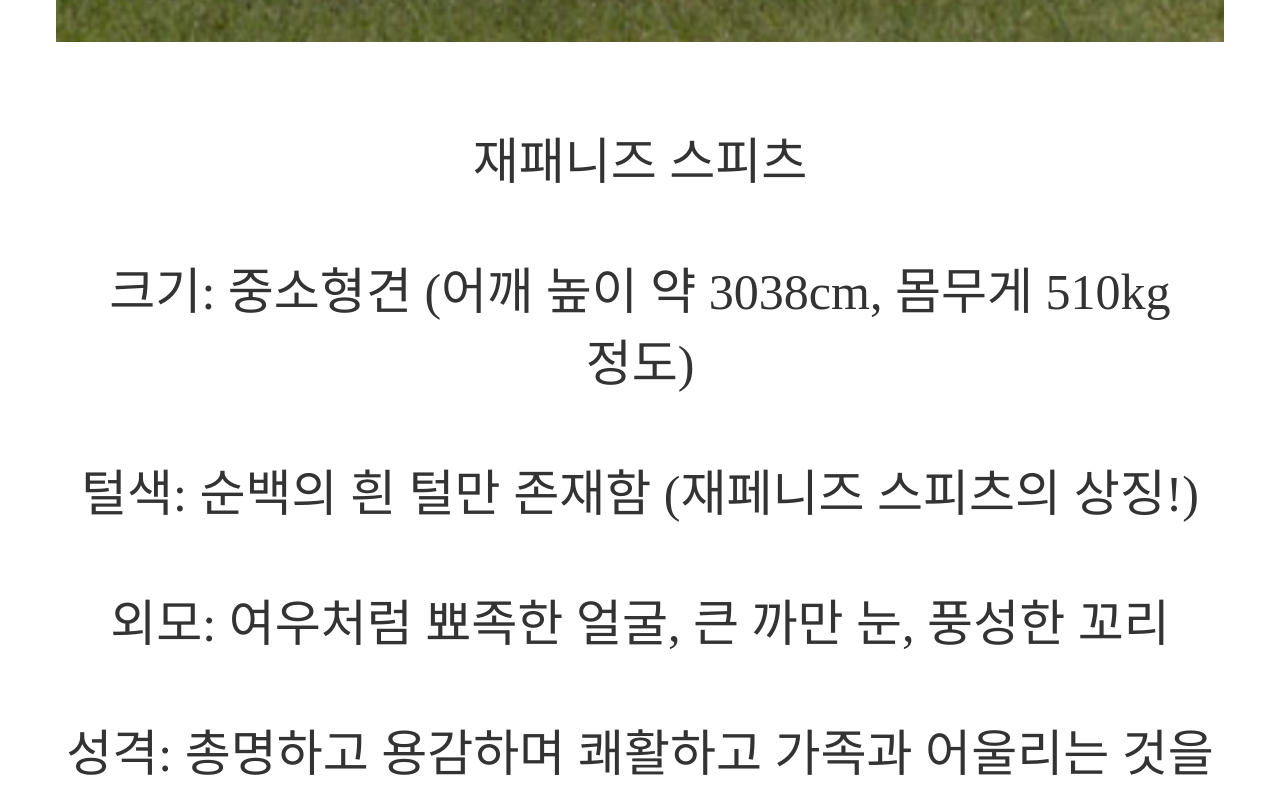
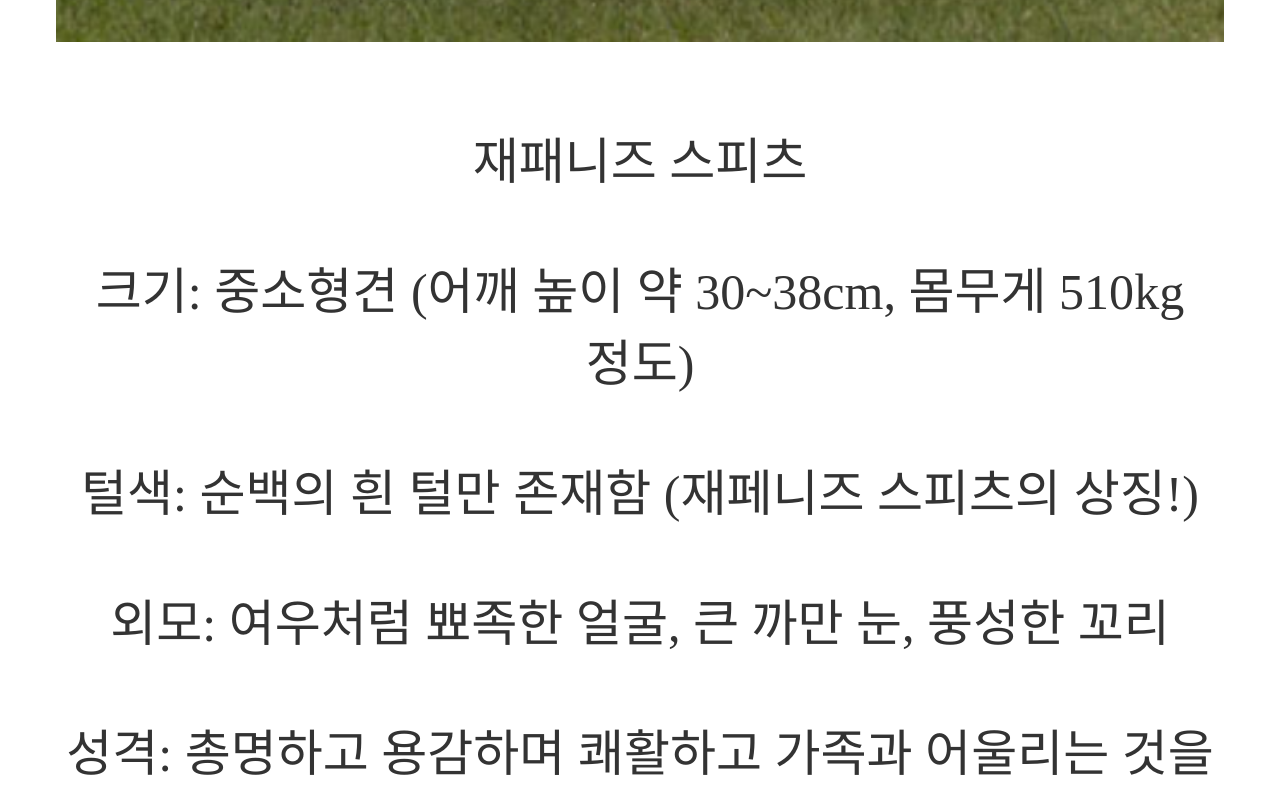
Before and after one commit to juhyee/webprograming, a plain HTML site: page spitz.html in a window 1280 px wide. Shown: the part 1508-2300 px from the top of the page. Drawn offline with Linux system fonts and the light colour scheme.

Commit message:
13주차_기말과제

```diff
--- a/spitz.html
+++ b/spitz.html
@@ -50,7 +50,7 @@
                             <p>
                                 재패니즈 스피츠<br>
                                 <br>
-                                크기: 중소형견 (어깨 높이 약 3038cm, 몸무게 510kg 정도)<br>
+                                크기: 중소형견 (어깨 높이 약 30~38cm, 몸무게 510kg 정도)<br>
                                 <br>
                                 털색: 순백의 흰 털만 존재함 (재페니즈 스피츠의 상징!)<br>
                                 <br>
```
